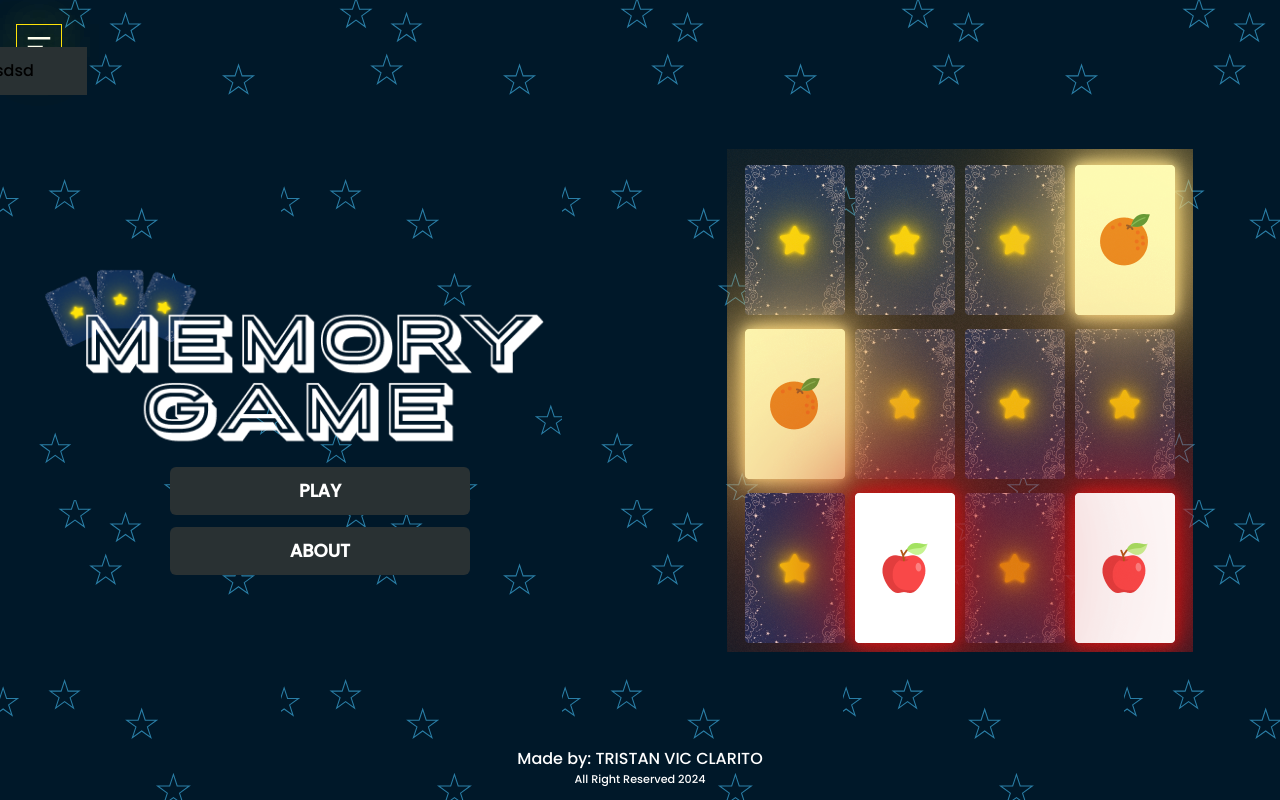
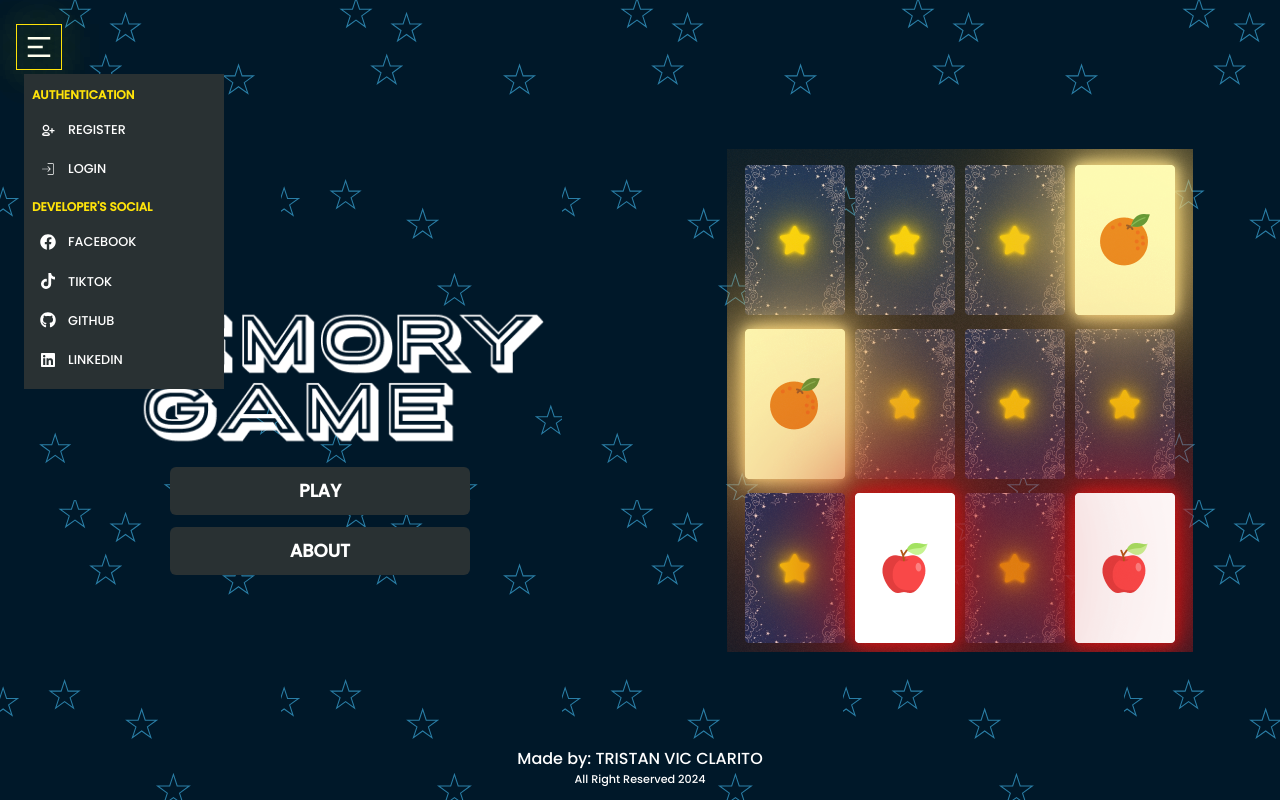
Before and after one commit to Mana1010/Full-Stack-Memory-Game, a Next.js app in the folder client/: page / in a window 1280 px wide. Both pictures are taken after a click on the element 39 px from the left and 47 px from the top of the page. Built offline with nearby package versions, Linux system fonts and the light colour scheme.

Commit message:
Implementing, Designing and Adding animation for the menu bar

```diff
--- a/client/src/app/page.tsx
+++ b/client/src/app/page.tsx
@@ -4,7 +4,7 @@ import Image from "next/image";
 import { useRouter } from "next/navigation";
 import logo from "../components/images/logo.png";
 import icon from "../components/images/icon.png";
-import { motion } from "framer-motion";
+import { AnimatePresence, motion } from "framer-motion";
 import { RiMenu2Line } from "react-icons/ri";
 import MenuBar from "@/components/MenuBar";
 
@@ -26,7 +26,7 @@ export default function Home() {
       boxShadow: toggle ? "0 0 35px #FFE30A" : "0 0 10px #FFE30A",
       height: toggle ? "100%" : "10px",
       transition: {
-        duration: 0.5,
+        duration: 0.2,
       },
     },
   };
@@ -97,7 +97,9 @@ export default function Home() {
               animate="visible"
               className="absolute w-[1px] bg-[#FFE30A] bottom-0 left-0"
             ></motion.div>
-            {toggle && <MenuBar />}
+            <AnimatePresence mode="wait">
+              {toggle && <MenuBar />}
+            </AnimatePresence>
           </div>
         </header>
 
--- a/client/src/components/MenuBar.tsx
+++ b/client/src/components/MenuBar.tsx
@@ -1,13 +1,111 @@
 "use client";
 import React from "react";
 import { motion } from "framer-motion";
+import Link from "next/link";
+import { TiUserAddOutline } from "react-icons/ti";
+import { CiLogin } from "react-icons/ci";
+import { FaFacebook, FaTiktok, FaGithub, FaLinkedin } from "react-icons/fa";
+function MenuBar() {
+  const navAuth = [
+    {
+      name: "REGISTER",
+      route: "/auth/signup",
+      icon: <TiUserAddOutline />,
+    },
+    {
+      name: "LOGIN",
+      route: "/auth/login",
+      icon: <CiLogin />,
+    },
+  ];
+  const devSocials = [
+    {
+      name: "Facebook",
+      link: "https://www.facebook.com/tanvic.clarito?mibextid=ZbWKwL",
+      icon: <FaFacebook />,
+      index: 1,
+    },
+    {
+      name: "Tiktok",
+      link: "https://www.tiktok.com/@arcane_mage?is_from_webapp=1&sender_device=pc",
+      icon: <FaTiktok />,
+      index: 2,
+    },
+    {
+      name: "Github",
+      link: "https://github.com/Mana1010",
+      icon: <FaGithub />,
+      index: 3,
+    },
+    {
+      name: "LinkedIn",
+      link: "https://www.linkedin.com/in/tristan-vic-clarito-a256322a0/",
+      icon: <FaLinkedin />,
+      index: 4,
+    },
+  ];
+  const menubarVariant = {
+    hidden: {
+      top: "45px",
+      opacity: 0,
+    },
+    visible: {
+      opacity: 1,
+      top: "50px",
+      transition: {
+        duration: 0.6,
+        ease: "easeIn",
+        type: "spring",
+      },
+    },
+    exit: {
+      top: "45px",
+      opacity: 0,
+    },
+  };
 
-function MenuBar() {
   return (
-    <div className="absolute bottom-[-25px] right-[-25px] w-[100px] py-3 px-2 bg-primary">
-      sdsd
-    </div>
+    <motion.div
+      variants={menubarVariant}
+      initial="hidden"
+      animate="visible"
+      exit="exit"
+      className="absolute w-[200px] top-[50px] bg-primary px-2 py-3 flex flex-col space-y-3"
+    >
+      <div>
+        <p className="text-[#FFE30A] text-[0.75rem] font-bold">
+          AUTHENTICATION
+        </p>
+        <ul className="pt-2 flex flex-col gap-1">
+          {navAuth.map((menu, index) => (
+            <Link href={menu.route} key={index}>
+              <motion.li className="text-white p-2 flex space-x-3 items-center hover:bg-slate-400/55 rounded-2xl">
+                <span className="text-[1rem]">{menu.icon}</span>
+                <span className=" text-[0.8rem]"> {menu.name}</span>
+              </motion.li>
+            </Link>
+          ))}
+        </ul>
+      </div>
+      <div>
+        <p className="text-[#FFE30A] text-[0.75rem] font-bold">
+          DEVELOPER&apos;S SOCIAL
+        </p>
+        <ul className="pt-2 flex flex-col gap-1">
+          {devSocials.map((social, index) => (
+            <Link href={social.link} key={index}>
+              <motion.li className="text-white p-2 flex space-x-3 items-center hover:bg-[#c8b948] rounded-2xl">
+                <span className="text-[1rem]">{social.icon}</span>
+                <span className=" text-[0.8rem]">
+                  {" "}
+                  {social.name.toUpperCase()}
+                </span>
+              </motion.li>
+            </Link>
+          ))}
+        </ul>
+      </div>
+    </motion.div>
   );
 }
-
 export default MenuBar;
```
